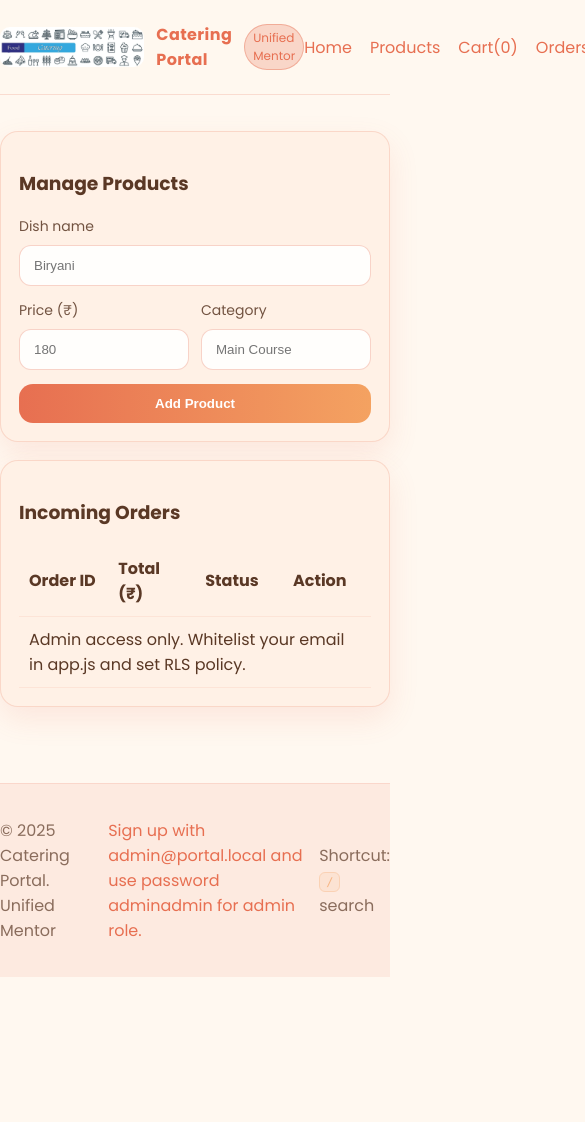
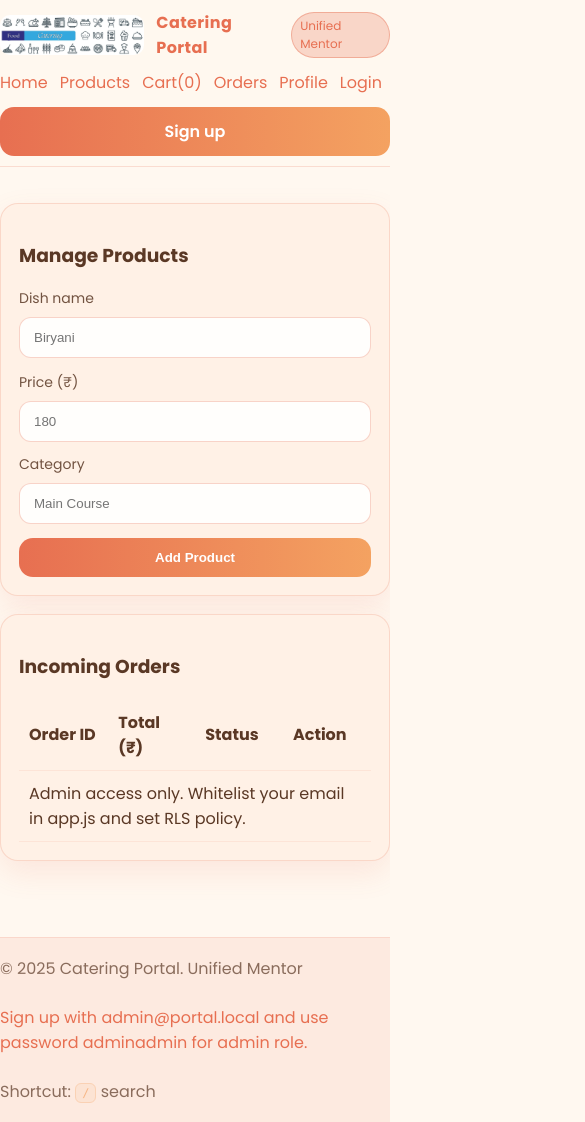
Before and after one commit to RoshanSingh1960/Catering-Reservation-and-Ordering-System-Supabase, a plain HTML site: page public/pages/admin.html in a window 390 px wide. Shown: the top 1122 px of the page, 585 px wide, since content can reach past the window. Before the commit the page ends 977 px from the top, so only its background shows below. Drawn offline with nearby package versions, Linux system fonts and the light colour scheme.

Commit message:
style.css

```diff
--- a/public/css/style.css
+++ b/public/css/style.css
@@ -1,4 +1,4 @@
-:root{
+:root {
   --bg: #fff8f0; /* Creamy warm background */
   --card: #fff1e6; /* Light cream for cards */
   --muted: #f9e6d3; /* Muted light peach */
@@ -10,28 +10,28 @@
   --danger: #e63946; /* Rich red for danger/warning */
 }
 
-*{box-sizing:border-box}
-html,body{height:100%}
+* { box-sizing: border-box }
+html, body { height: 100% }
 
-body{
-  margin:0;
-  font-family:'Poppins', system-ui, Segoe UI, Roboto, Arial, sans-serif;
+body {
+  margin: 0;
+  font-family: 'Poppins', system-ui, Segoe UI, Roboto, Arial, sans-serif;
   color: var(--text);
   background: var(--bg);
 }
 
-a{
+a {
   color: var(--brand);
   text-decoration: none;
 }
 
-.container{
+.container {
   max-width: 1100px;
   margin: 0 auto;
   padding: 0 16px;
 }
 
-.btn{
+.btn {
   display: inline-flex;
   align-items: center;
   justify-content: center;
@@ -46,16 +46,16 @@ a{
   transition: transform .08s ease, opacity .2s ease;
 }
 
-.btn:hover{
+.btn:hover {
   transform: translateY(-1px);
 }
 
-.btn.secondary{
+.btn.secondary {
   background: var(--muted);
   color: var(--text);
 }
 
-nav.navbar{
+nav.navbar {
   position: sticky;
   top: 0;
   z-index: 40;
@@ -64,39 +64,39 @@ nav.navbar{
   border-bottom: 1px solid rgba(231, 111, 81, 0.2); /* soft orange border */
 }
 
-.nav-inner{
+.nav-inner {
   display: flex;
   align-items: center;
   justify-content: space-between;
   padding: 10px 0;
 }
 
-.brand{
+.brand {
   display: flex;
   align-items: center;
   gap: 12px;
 }
 
-.brand img{
+.brand img {
   height: 40px;
   width: auto;
   border-radius: 10px;
   cursor: pointer;
 }
 
-.brand .title{
+.brand .title {
   font-weight: 700;
   letter-spacing: .4px;
   color: var(--brand);
 }
 
-.nav-links{
+.nav-links {
   display: flex;
   align-items: center;
   gap: 18px;
 }
 
-.header{
+.header {
   padding: 64px 0 32px;
   background: linear-gradient(
     180deg,
@@ -106,7 +106,7 @@ nav.navbar{
   border-bottom: 1px solid rgba(231, 111, 81, 0.1);
 }
 
-.hero{
+.hero {
   display: grid;
   grid-template-columns: 1.2fr .8fr;
   gap: 28px;
@@ -114,20 +114,20 @@ nav.navbar{
   padding: 28px 0 24px;
 }
 
-.hero h1{
+.hero h1 {
   font-size: 42px;
   line-height: 1.15;
   margin: 0 0 12px;
   color: var(--brand);
 }
 
-.hero p{
+.hero p {
   opacity: .85;
   margin: 0 0 20px;
   color: var(--text);
 }
 
-.card{
+.card {
   background: var(--card);
   border: 1px solid rgba(231, 111, 81, 0.2);
   box-shadow: 0 12px 30px rgba(231, 111, 81, 0.12);
@@ -144,43 +144,31 @@ nav.navbar{
   border-color: rgba(231, 111, 81, 0.5);
 }
 
-.grid{
+.grid {
   display: grid;
   gap: 18px;
 }
 
-.grid.cols-3{
+.grid.cols-3 {
   grid-template-columns: repeat(3, 1fr);
 }
 
-.grid.cols-2{
+.grid.cols-2 {
   grid-template-columns: repeat(2, 1fr);
 }
 
-@media(max-width: 900px){
-  .hero{
-    grid-template-columns: 1fr;
-  }
-  .grid.cols-3{
-    grid-template-columns: 1fr;
-  }
-  .grid.cols-2{
-    grid-template-columns: 1fr;
-  }
-}
-
-.section{
+.section {
   padding: 36px 0;
 }
 
-footer{
+footer {
   margin-top: 40px;
   border-top: 1px solid rgba(231, 111, 81, 0.15);
   background: rgba(231, 111, 81, 0.1);
   color: var(--brand);
 }
 
-.footer-inner{
+.footer-inner {
   display: flex;
   align-items: center;
   justify-content: space-between;
@@ -188,28 +176,28 @@ footer{
   padding: 18px 0;
 }
 
-.muted{
+.muted {
   opacity: .7;
   color: var(--text);
 }
 
-.auth-wrapper{
+.auth-wrapper {
   min-height: calc(100vh - 160px);
   display: grid;
   place-items: center;
 }
 
-.form{
+.form {
   width: 100%;
   max-width: 420px;
 }
 
-.form h2{
+.form h2 {
   margin: 0 0 10px;
   color: var(--brand);
 }
 
-.input{
+.input {
   width: 100%;
   padding: 12px 14px;
   border-radius: 12px;
@@ -219,16 +207,16 @@ footer{
   outline: none;
 }
 
-.input:focus{
+.input:focus {
   border-color: var(--brand);
 }
 
-.input-row{
+.input-row {
   display: flex;
   gap: 12px;
 }
 
-label{
+label {
   display: block;
   margin-bottom: 8px;
   font-size: 14px;
@@ -236,12 +224,12 @@ label{
   color: var(--text);
 }
 
-.row-gap{
+.row-gap {
   display: grid;
   gap: 14px;
 }
 
-.badge{
+.badge {
   font-size: 12px;
   padding: 4px 8px;
   border-radius: 999px;
@@ -250,20 +238,20 @@ label{
   color: var(--brand);
 }
 
-.table{
+.table {
   width: 100%;
   border-collapse: collapse;
 }
 
 .table th,
-.table td{
+.table td {
   padding: 10px;
   border-bottom: 1px solid rgba(231, 111, 81, 0.1);
   text-align: left;
   color: var(--text);
 }
 
-.kbd{
+.kbd {
   font-family: ui-monospace, Menlo, Consolas, monospace;
   font-size: 12px;
   background: rgba(244, 162, 97, 0.15);
@@ -273,7 +261,7 @@ label{
   color: var(--brand2);
 }
 
-.alert{
+.alert {
   padding: 10px;
   border-radius: 10px;
   border: 1px solid rgba(231, 111, 81, 0.3);
@@ -281,8 +269,51 @@ label{
   color: var(--brand);
 }
 
-.alert.error{
+.alert.error {
   background: rgba(230, 57, 70, 0.12);
   border-color: rgba(230, 57, 70, 0.3);
   color: var(--danger);
 }
+
+/* Tablet */
+@media(max-width: 900px) {
+  .hero {
+    grid-template-columns: 1fr;
+    text-align: center;
+  }
+  .hero h1 {
+    font-size: 32px;
+  }
+  .grid.cols-3,
+  .grid.cols-2 {
+    grid-template-columns: 1fr;
+  }
+}
+
+/* Mobile */
+@media(max-width: 600px) {
+  .nav-inner {
+    flex-direction: column;
+    align-items: flex-start;
+    gap: 10px;
+  }
+  .nav-links {
+    flex-wrap: wrap;
+    gap: 12px;
+  }
+  .hero h1 {
+    font-size: 28px;
+    line-height: 1.2;
+  }
+  .footer-inner {
+    flex-direction: column;
+    align-items: flex-start;
+    gap: 8px;
+  }
+  .input-row {
+    flex-direction: column;
+  }
+  .btn {
+    width: 100%;
+  }
+}
```
